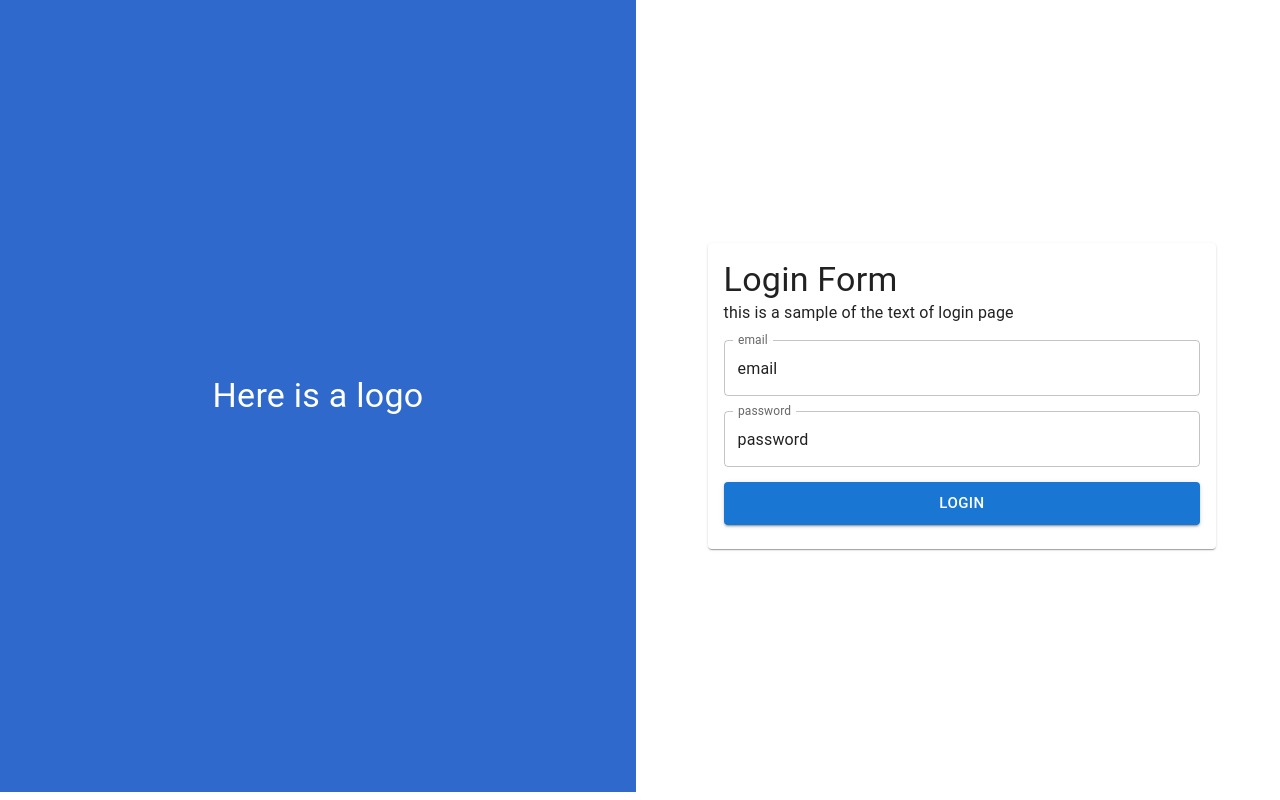
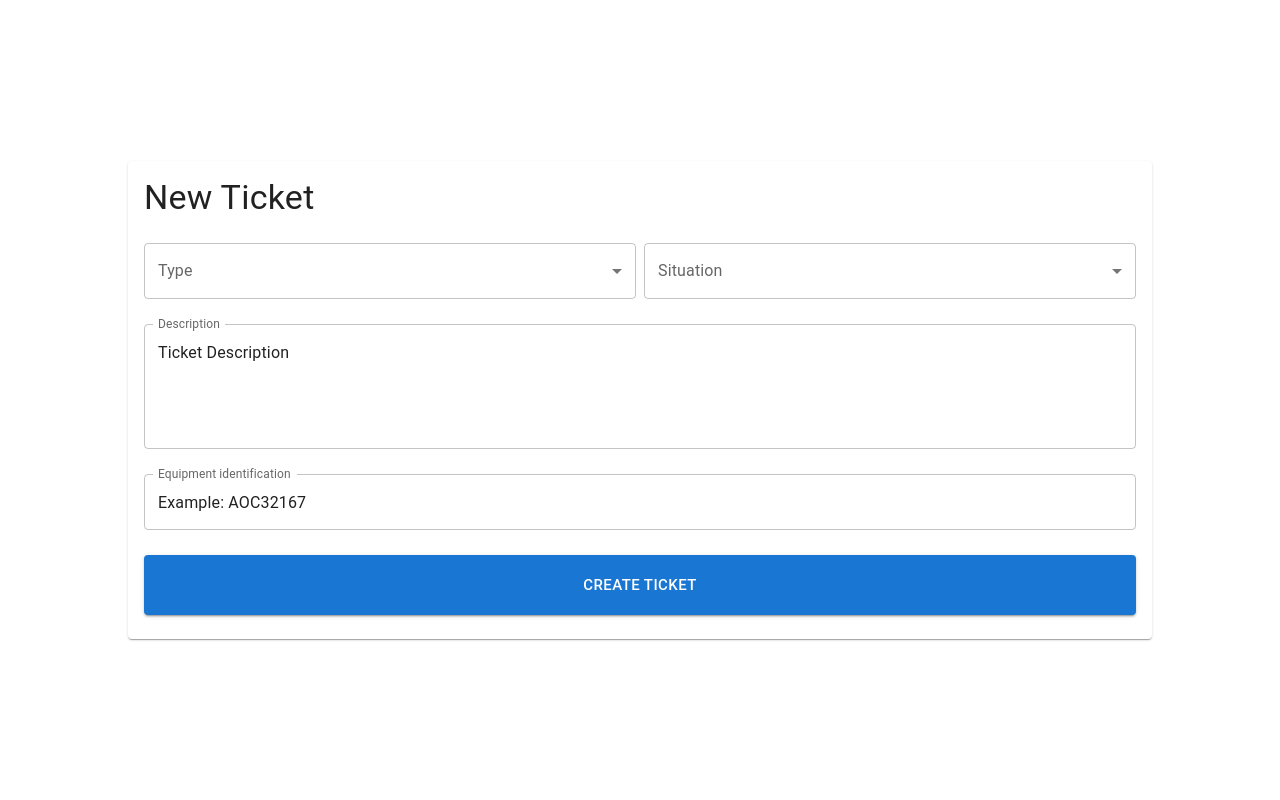
Before and after one commit to chavesjoabe/ticket-system-front-web, a React (Create React App) app: page /TicketRegistration in a window 1280 px wide. Built offline with nearby package versions, Linux system fonts and the light colour scheme.

Commit message:
feat: add ticket registration page and routing

```diff
--- a/package.json
+++ b/package.json
@@ -13,6 +13,8 @@
     "@testing-library/user-event": "^13.5.0",
     "react": "^18.0.0",
     "react-dom": "^18.0.0",
+    "react-hook-form": "^7.31.2",
+    "react-router-dom": "^6.3.0",
     "react-scripts": "5.0.1",
     "styled-components": "^5.3.5",
     "web-vitals": "^2.1.4"
--- a/src/App.js
+++ b/src/App.js
@@ -1,9 +1,20 @@
 import * as React from 'react';
-import MainTemplate from './templates/main-template/main.template';
+import MainTemplate from './templates/main-template';
 import LoginTemplate from './templates/login-template/login.template';
+import TicketRegistration from './templates/ticket-registration/ticket.registration';
+import { Route, Routes } from 'react-router-dom';
 
 function App() {
-    return <LoginTemplate />;
+    return (
+        <Routes>
+            <Route path="/" element={<LoginTemplate />} />
+            <Route path="/Home" element={<MainTemplate />} />
+            <Route
+                path="/TicketRegistration"
+                element={<TicketRegistration />}
+            />
+        </Routes>
+    );
 }
 
 export default App;
--- /dev/null
+++ b/src/components/LoginCard/LoginCard.js
@@ -0,0 +1,53 @@
+import * as React from 'react';
+import {
+    Card,
+    CardContent,
+    Typography,
+    TextField,
+    Button,
+    Link,
+} from '@mui/material';
+import { useNavigate } from 'react-router-dom';
+
+function LoginCard() {
+    const navigate = useNavigate();
+    const handleOnClick = () => {
+        navigate('/home');
+    };
+    return (
+        <Card sx={{ width: '80%' }}>
+            <CardContent>
+                <Typography variant="h4">Login Form</Typography>
+                <Typography>We are here to help you!</Typography>
+                <TextField
+                    id="outlined-read-only-input"
+                    label="email"
+                    defaultValue="email"
+                    variant="outlined"
+                    sx={{ marginTop: '25px', width: '100%' }}
+                />
+                <TextField
+                    id="outlined-read-only-input"
+                    label="password"
+                    defaultValue="password"
+                    variant="outlined"
+                    sx={{ marginTop: '25px', width: '100%' }}
+                />
+                <Button
+                    variant="contained"
+                    size="large"
+                    sx={{ width: '100%', marginTop: '15px' }}
+                    onClick={handleOnClick}
+                >
+                    Login
+                </Button>
+
+                <Typography marginTop="20px">
+                    Don't have an account? register <Link>Here</Link>
+                </Typography>
+            </CardContent>
+        </Card>
+    );
+}
+
+export default LoginCard;
--- a/src/components/TopBar/TopBar.js
+++ b/src/components/TopBar/TopBar.js
@@ -1,8 +1,12 @@
 import { Button, Divider, Typography } from '@mui/material';
 import { Box } from '@mui/system';
 import * as React from 'react';
-
+import { useNavigate } from 'react-router-dom';
 const TopBar = () => {
+    const navigate = useNavigate();
+    const handleOnClick = () => {
+        navigate('/TicketRegistration');
+    };
     return (
         <>
             <Box
@@ -16,7 +20,9 @@ const TopBar = () => {
                 paddingRight="20px"
             >
                 <Typography variant="h5">Tickets</Typography>
-                <Button variant="contained">New Ticket</Button>
+                <Button variant="contained" onClick={handleOnClick}>
+                    New Ticket
+                </Button>
             </Box>
             <Divider />
         </>
--- a/src/index.js
+++ b/src/index.js
@@ -1,11 +1,14 @@
 import React from 'react';
 import ReactDOM from 'react-dom/client';
+import { BrowserRouter } from 'react-router-dom';
 import App from './App';
 import './index.css';
 
 const root = ReactDOM.createRoot(document.getElementById('root'));
 root.render(
     <React.StrictMode>
-        <App />
+        <BrowserRouter>
+            <App />
+        </BrowserRouter>
     </React.StrictMode>
 );
--- /dev/null
+++ b/src/templates/login-template/index.js
@@ -0,0 +1,3 @@
+import LoginTemplate from './login.template';
+
+export default LoginTemplate;
--- a/src/templates/login-template/login.template.js
+++ b/src/templates/login-template/login.template.js
@@ -1,50 +1,39 @@
-import * as React from 'react'
-import { Box, Grid, Typography, TextField, Card, CardContent, Button } from '@mui/material'
+import { Box, Grid, Typography } from '@mui/material';
+import * as React from 'react';
+import LoginCard from '../../components/LoginCard/LoginCard';
 
 function LoginTemplate() {
     return (
-        <Box width='100%' margin='0px' height='100vh' boxSizing='border-box'>
-            <Grid container spacing={1} height='100%'>
+        <Box width="100%" margin="0px" height="100vh" boxSizing="border-box">
+            <Grid container spacing={1} height="100%">
                 <Grid item xs={6}>
-                    <Box backgroundColor='#2F69CC' height='100%' display='flex' flexDirection='column' alignItems='center' justifyContent='center'>
-                        <Typography variant='h4' color='white'>
+                    <Box
+                        backgroundColor="#2F69CC"
+                        height="100%"
+                        display="flex"
+                        flexDirection="column"
+                        alignItems="center"
+                        justifyContent="center"
+                    >
+                        <Typography variant="h4" color="white">
                             Here is a logo
                         </Typography>
                     </Box>
                 </Grid>
                 <Grid item xs={6}>
-                    <Box height='100%' display='flex' flexDirection='column' alignItems='center' justifyContent='center'>
-                        <Card sx={{ width: '80%' }}>
-                            <CardContent>
-                                <Typography variant='h4'>
-                                    Login Form
-                                </Typography>
-                                <Typography>
-                                    this is a sample of the text of login page
-                                </Typography>
-                                <TextField
-                                    id="outlined-read-only-input"
-                                    label="email"
-                                    defaultValue='email'
-                                    variant='outlined'
-                                    sx={{ marginTop: '15px', width: '100%' }}
-                                />
-                                <TextField
-                                    id="outlined-read-only-input"
-                                    label="password"
-                                    defaultValue="password"
-                                    variant='outlined'
-                                    sx={{ marginTop: '15px', width: '100%' }}
-                                />
-                                <Button variant='contained' size='large' sx={{ width: '100%', marginTop: '15px' }} >Login</Button>
-                            </CardContent>
-                        </Card>
-
+                    <Box
+                        height="100%"
+                        display="flex"
+                        flexDirection="column"
+                        alignItems="center"
+                        justifyContent="center"
+                    >
+                        <LoginCard />
                     </Box>
                 </Grid>
             </Grid>
-        </Box >
-    )
+        </Box>
+    );
 }
 
-export default LoginTemplate
+export default LoginTemplate;
--- /dev/null
+++ b/src/templates/main-template/index.js
@@ -0,0 +1,3 @@
+import MainTemplate from './main.template';
+
+export default MainTemplate;
--- /dev/null
+++ b/src/templates/ticket-registration/index.js
@@ -0,0 +1,3 @@
+import TicketRegistration from './ticket.registration';
+
+export default TicketRegistration;
--- /dev/null
+++ b/src/templates/ticket-registration/ticket.registration.js
@@ -0,0 +1,125 @@
+import {
+    Box,
+    Button,
+    Card,
+    CardContent,
+    FormControl,
+    Grid,
+    InputLabel,
+    MenuItem,
+    Select,
+    TextField,
+    Typography,
+} from '@mui/material';
+import * as React from 'react';
+import { useState } from 'react';
+
+const ticketTypes = ['Routine', 'Complaint', 'Performance', 'Issue', 'Other'];
+const situationTypes = ['Urgent', 'Normal'];
+
+function TicketRegistration() {
+    const [type, setType] = useState('');
+    const [situation, setSituation] = useState('');
+    const handleOnChangeType = (event) => {
+        setType(event.target.value);
+    };
+
+    const handleOnChangeSituation = (event) => {
+        setSituation(event.target.value);
+    };
+
+    return (
+        <Box
+            width="100%"
+            margin="0px"
+            height="100vh"
+            boxSizing="border-box"
+            display="flex"
+            alignItems="center"
+            justifyContent="center"
+        >
+            <Card sx={{ width: '80%' }}>
+                <CardContent>
+                    <Typography variant="h4">New Ticket</Typography>
+                    <Box marginTop="25px">
+                        <Grid container spacing={1}>
+                            <Grid item xs={6}>
+                                <FormControl fullWidth>
+                                    <InputLabel id="demo-simple-select-label">
+                                        Type
+                                    </InputLabel>
+                                    <Select
+                                        labelId="demo-simple-select-label"
+                                        id="demo-simple-select"
+                                        value={type}
+                                        label="Type"
+                                        onChange={handleOnChangeType}
+                                    >
+                                        {ticketTypes.map((ticketType) => (
+                                            <MenuItem
+                                                value={ticketType}
+                                                key={ticketType}
+                                            >
+                                                {ticketType}
+                                            </MenuItem>
+                                        ))}
+                                    </Select>
+                                </FormControl>
+                            </Grid>
+                            <Grid item xs={6}>
+                                <FormControl fullWidth>
+                                    <InputLabel id="demo-simple-select-label">
+                                        Situation
+                                    </InputLabel>
+                                    <Select
+                                        labelId="demo-simple-select-label"
+                                        id="demo-simple-select"
+                                        value={situation}
+                                        label="Age"
+                                        onChange={handleOnChangeSituation}
+                                    >
+                                        {situationTypes.map((situation) => (
+                                            <MenuItem
+                                                value={situation}
+                                                key={situation}
+                                            >
+                                                {situation}
+                                            </MenuItem>
+                                        ))}
+                                    </Select>
+                                </FormControl>
+                            </Grid>
+                        </Grid>
+                    </Box>
+                    <TextField
+                        id="outlined-multiline-static"
+                        label="Description"
+                        multiline
+                        rows={4}
+                        defaultValue="Ticket Description"
+                        sx={{ marginTop: '25px', width: '100%' }}
+                    />
+                    <TextField
+                        id="outlined-multiline-static"
+                        label="Equipment identification"
+                        defaultValue="Example: AOC32167"
+                        sx={{ marginTop: '25px', width: '100%' }}
+                    />
+
+                    <Button
+                        variant="contained"
+                        size="large"
+                        sx={{
+                            width: '100%',
+                            marginTop: '25px',
+                            height: '60px',
+                        }}
+                    >
+                        Create Ticket
+                    </Button>
+                </CardContent>
+            </Card>
+        </Box>
+    );
+}
+export default TicketRegistration;
```
Also changed, not shown: public/index.html (+5 -5 lines), 1 other file (tests, documents, lock files or other folders).
